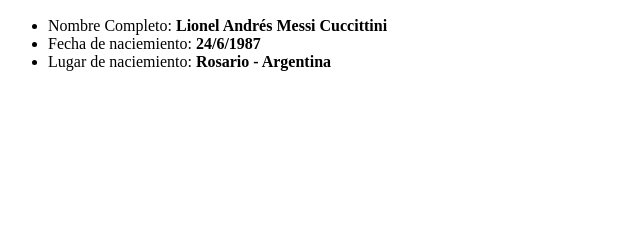
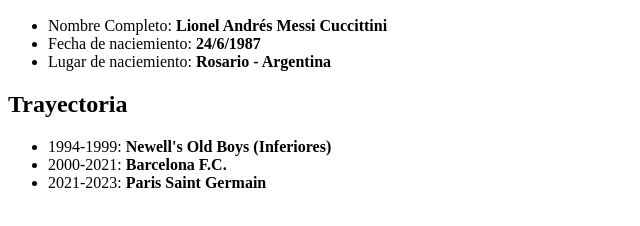
Before and after one commit to GonzaloJVicenteVeron/CV-Lista-Messi, a plain HTML site: page index.html in a window 1280 px wide. Shown: the part 110-336 px from the top of the page, without its empty margins (0-640 px from the left). Drawn offline with Linux system fonts and the light colour scheme.

Commit message:
Trayectoria

```diff
--- a/index.html
+++ b/index.html
@@ -23,10 +23,24 @@
 
             <li>Lugar de naciemiento: <b>Rosario - Argentina</b></li>
         </ul>
+    </section>
 
+    <section>
+        <h2>Trayectoria</h2>
 
+        <ul>
+            <li>
+                1994-1999: <b>Newell's Old Boys (Inferiores)</b>
+            </li>
 
+            <li>
+                2000-2021: <b>Barcelona F.C.</b>
+            </li>
 
+            <li>
+                2021-2023: <b>Paris Saint Germain</b>
+            </li>
+        </ul>
 
 
 
```
